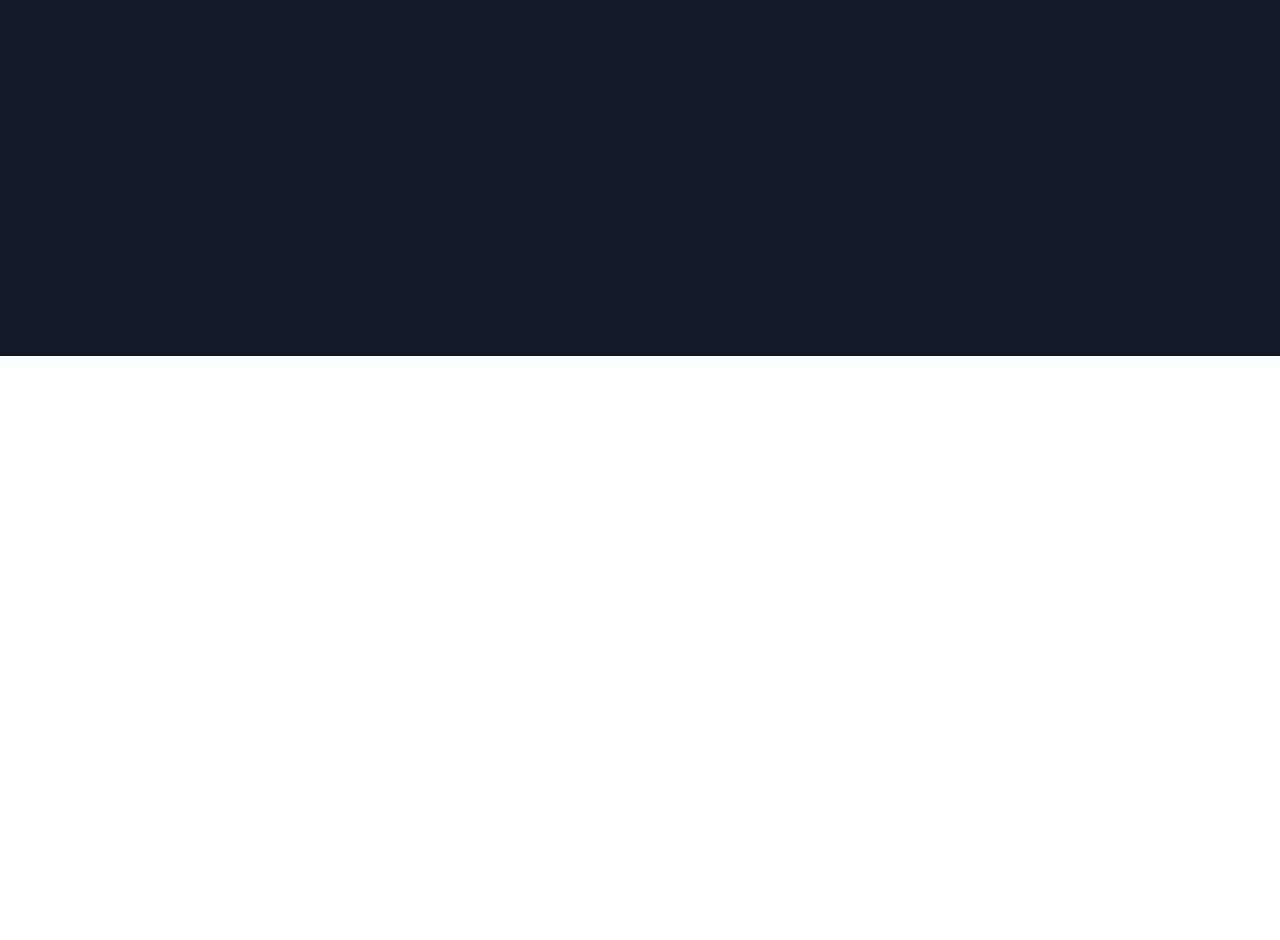
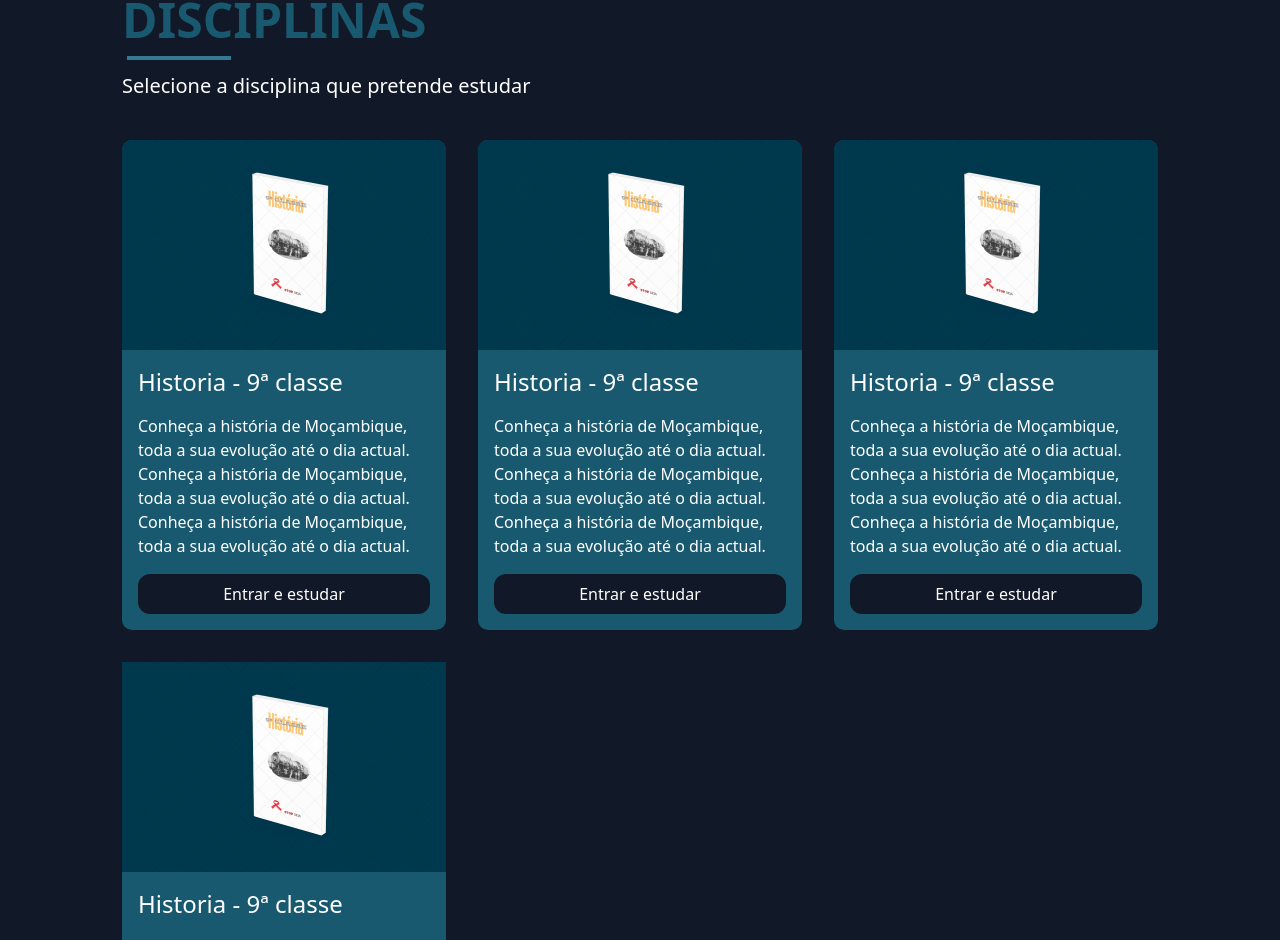
Before and after one commit to jardeljasse/sitema-web-pro-max, a Next.js app: page /student-portal in a window 1280 px wide. Shown: the part 900-1840 px from the top of the page. Before the commit the page ends 1256 px from the top, so only its background shows below. Built offline with nearby package versions, Linux system fonts and the light colour scheme; no server answers.

Commit message:
subjects

```diff
--- a/app/globals.css
+++ b/app/globals.css
@@ -28,6 +28,9 @@
     background-color: var(--color-100);
     background-color: rgb(17 24 39);
 }
+nav{
+    z-index: 1;
+}
 
 /* PORTAL-PAGE */
 /* header */
@@ -49,6 +52,16 @@
     top: 60px;
     left: 5px;
 }
+
+.subject-cont{
+    display: grid;
+    grid-template-columns: repeat(3, 1fr);
+    gap: 2rem;
+}
+.image-subject{
+    border-top-left-radius: 10px;
+    border-top-right-radius: 10px;
+}
 /* componentes do CSS */
 @layer components{
     form input,
--- a/app/student-portal/page.js
+++ b/app/student-portal/page.js
@@ -3,20 +3,21 @@
 import Navbar from "@/components/Navbar";
 import PageHeader from "@/components/PageHeader";
 import PageHeaderPortal from "@/components/PageHeaderPortal";
-import VlibrasPlugin from "@/components/VlibrasPlugin";
+// import VlibrasPlugin from "@/components/VlibrasPlugin";
 import Image from "next/image";
-// import dynamic from "next/dynamic"
+import dynamic from "next/dynamic"
+import Link from "next/link";
 
-// const VlibrasPlugin = dynamic(() => import('../../components/VlibrasPlugin'),
-// {ssr: true})
+const VlibrasPlugin = dynamic(() => import('../../components/VlibrasPlugin'),
+{ssr: false})
 
 export default function page() {
   return (
     <>
       <Navbar />
 
-      <header className="h-[70vh] bg-skin-cl900 ">
-        <div className="container flex h-[70vh] justify-between items-center px-10">
+      <header className="h-[100vh] bg-skin-cl900 ">
+        <div className="container flex h-[80vh] justify-between items-center px-10">
           <div className="image-header">
             <Image src={"/images/sen-logo-wht.png"} width={400} height={400} />
           </div>
@@ -31,13 +32,92 @@ export default function page() {
         </div>
       </header>
 
-      <main className="bg-gray-900 text-white h-[80vh] pt-10">
+      <main className="bg-gray-900 text-white p-10">
         <div className="container">
+
+          <VlibrasPlugin />
+
           <PageHeaderPortal title="DISCIPLINAS">
             Selecione a disciplina que pretende estudar
           </PageHeaderPortal>
 
-          <VlibrasPlugin />
+          <section className="mt-10 subjects">
+            <div className="subject-cont">
+              <div className="subject bg-skin-cl500 h-[480p] max-w-[380px] rounded-[10px]">
+                <div className="bg-skin-cl900 image-subject
+                ">
+                  <Image className="block m-auto"
+                  src="/images/subjects/historia-9.png"
+                  width={300}
+                  height={300}
+                  />
+                </div>
+                <div className="p-4">
+                  <h2 className="text-2xl">Historia - 9ª classe</h2>
+                  <p className="my-[1rem]">
+                    Conheça a história de Moçambique, toda a sua evolução até o dia actual.
+                    Conheça a história de Moçambique, toda a sua evolução até o dia actual.
+                    Conheça a história de Moçambique, toda a sua evolução até o dia actual.
+                  </p>
+                  <Link className="bg-gray-900 py-2 px-8 rounded-xl text-center block" href="/">Entrar e estudar</Link>
+                </div>
+              </div>
+              <div className="subject bg-skin-cl500 h-[480p] max-w-[380px] rounded-[10px]">
+                <div className="bg-skin-cl900 image-subject
+                ">
+                  <Image className="block m-auto" src="/images/subjects/historia-9.png"
+                  width={300}
+                  height={300}
+                  />
+                </div>
+                <div className="p-4">
+                  <h2 className="text-2xl">Historia - 9ª classe</h2>
+                  <p className="my-[1rem]">
+                    Conheça a história de Moçambique, toda a sua evolução até o dia actual.
+                    Conheça a história de Moçambique, toda a sua evolução até o dia actual.
+                    Conheça a história de Moçambique, toda a sua evolução até o dia actual.
+                  </p>
+                  <Link className="bg-gray-900 py-2 px-8 rounded-xl text-center block" href="/">Entrar e estudar</Link>
+                </div>
+              </div>
+              <div className="subject bg-skin-cl500 h-[480p] max-w-[380px] rounded-[10px]">
+                <div className="bg-skin-cl900 image-subject
+                ">
+                  <Image className="block m-auto" src="/images/subjects/historia-9.png"
+                  width={300}
+                  height={300}
+                  />
+                </div>
+                <div className="p-4">
+                  <h2 className="text-2xl">Historia - 9ª classe</h2>
+                  <p className="my-[1rem]">
+                    Conheça a história de Moçambique, toda a sua evolução até o dia actual.
+                    Conheça a história de Moçambique, toda a sua evolução até o dia actual.
+                    Conheça a história de Moçambique, toda a sua evolução até o dia actual.
+                  </p>
+                  <Link className="bg-gray-900 py-2 px-8 rounded-xl text-center block" href="/">Entrar e estudar</Link>
+                </div>
+              </div>
+              <div className="subject bg-skin-cl500 h-[480p] max-w-[380px] rounded-[10px]">
+                <div className="bg-skin-cl900
+                ">
+                  <Image className="block m-auto" src="/images/subjects/historia-9.png"
+                  width={300}
+                  height={300}
+                  />
+                </div>
+                <div className="p-4">
+                  <h2 className="text-2xl">Historia - 9ª classe</h2>
+                  <p className="my-[1rem]">
+                    Conheça a história de Moçambique, toda a sua evolução até o dia actual.
+                    Conheça a história de Moçambique, toda a sua evolução até o dia actual.
+                    Conheça a história de Moçambique, toda a sua evolução até o dia actual.
+                  </p>
+                  <Link className="bg-gray-900 py-2 px-8 rounded-xl text-center block" href="/">Entrar e estudar</Link>
+                </div>
+              </div>
+            </div>
+            </section>
         </div>
       </main>
 
--- a/components/VlibrasPlugin.js
+++ b/components/VlibrasPlugin.js
@@ -3,9 +3,9 @@
 export default function VlibrasPlugin() {
   return (
     <>
-      <div vw='' className="enabled">
-        <div vw-access-button='' className="active"></div>
-        <div vw-plugin-wrapper=''>
+      <div vw="" className="enabled">
+        <div vw-access-button="" className="active"></div>
+        <div vw-plugin-wrapper="">
           <div className="vw-plugin-top-wrapper"></div>
         </div>
       </div>
```
Also changed, not shown: public/images/subjects/historia-9.png (added).
